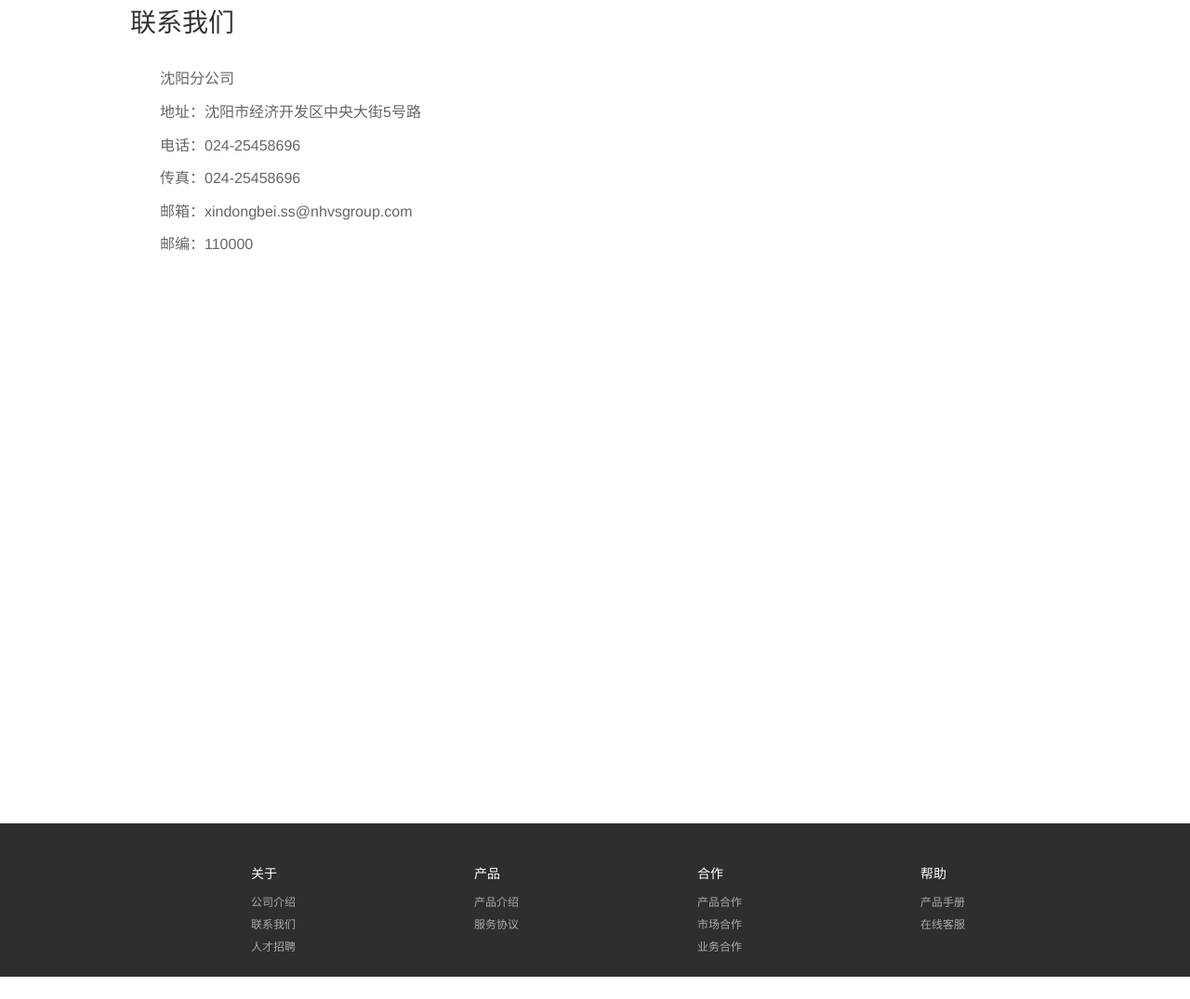
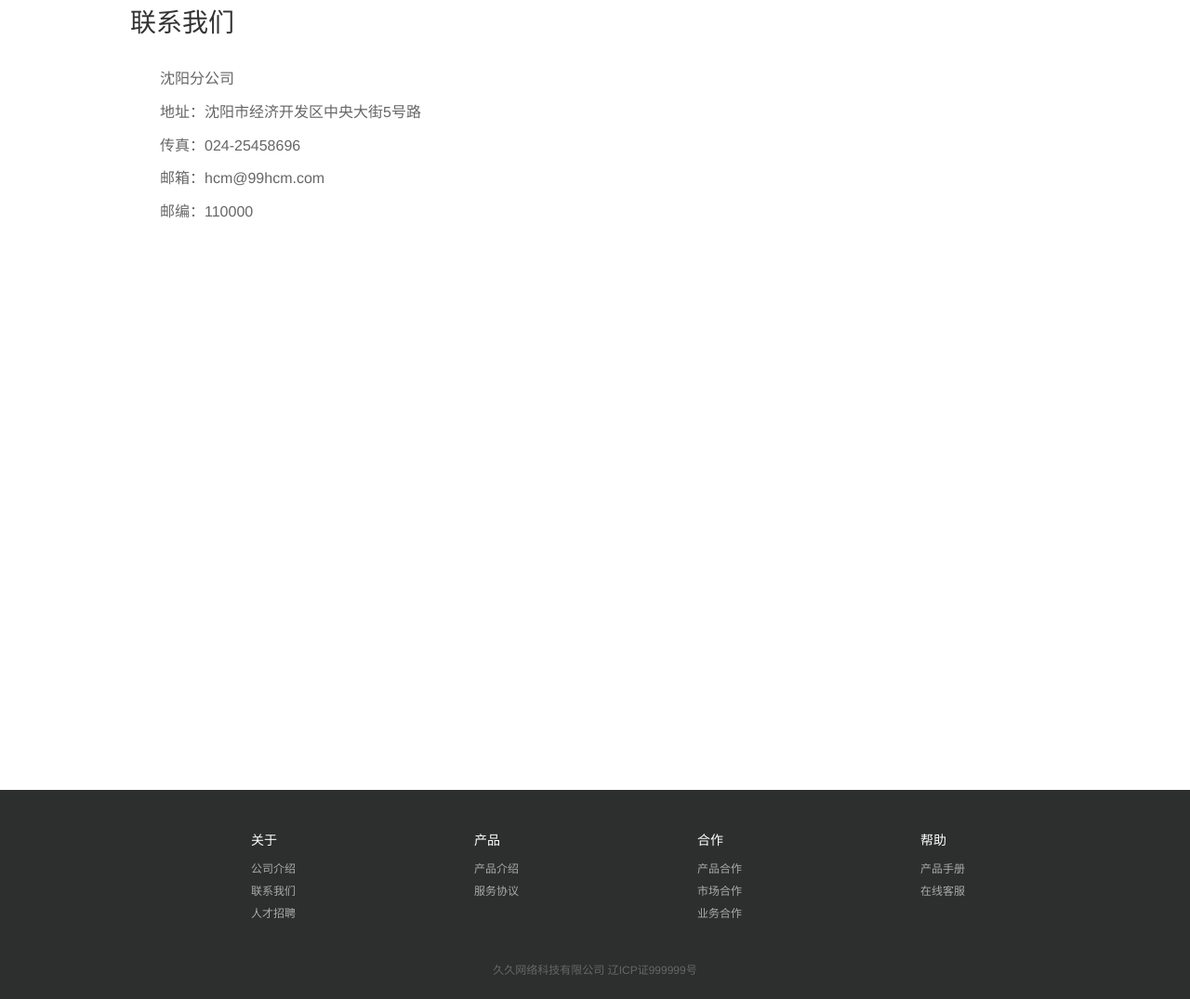
Before and after one commit to 99hcm/99hcm, a plain HTML site: page linkus.html in a window 1280 px wide. Shown: the part 264-1339 px from the top of the page at 93% size. Before the commit the page ends 1315 px from the top, so only its background shows below. Drawn offline with Linux system fonts and the light colour scheme; a script that the page names is missing.

```diff
--- a/linkus.html
+++ b/linkus.html
@@ -58,9 +58,8 @@
 			<div class="intro-list">
 				<p>沈阳分公司</p>
 				<p class="sub">地址：沈阳市经济开发区中央大街5号路</p>
-				<p class="sub">电话：024-25458696</p>
 				<p class="sub">传真：024-25458696</p>
-				<p class="sub">邮箱：xindongbei.ss@nhvsgroup.com</p>
+				<p class="sub">邮箱：hcm@99hcm.com</p>
 				<p class="sub">邮编：110000</p>
 				<div style="width:1000px;height:560px;font-size:12px" id="map"></div>
 			</div>
@@ -107,6 +106,7 @@
 				</div>
 			</li>
 		</ul>
+		<div class="copyright">久久网络科技有限公司 辽ICP证999999号</div>
 	</div>
 
 	<!-- 右侧浮动栏 -->
```
